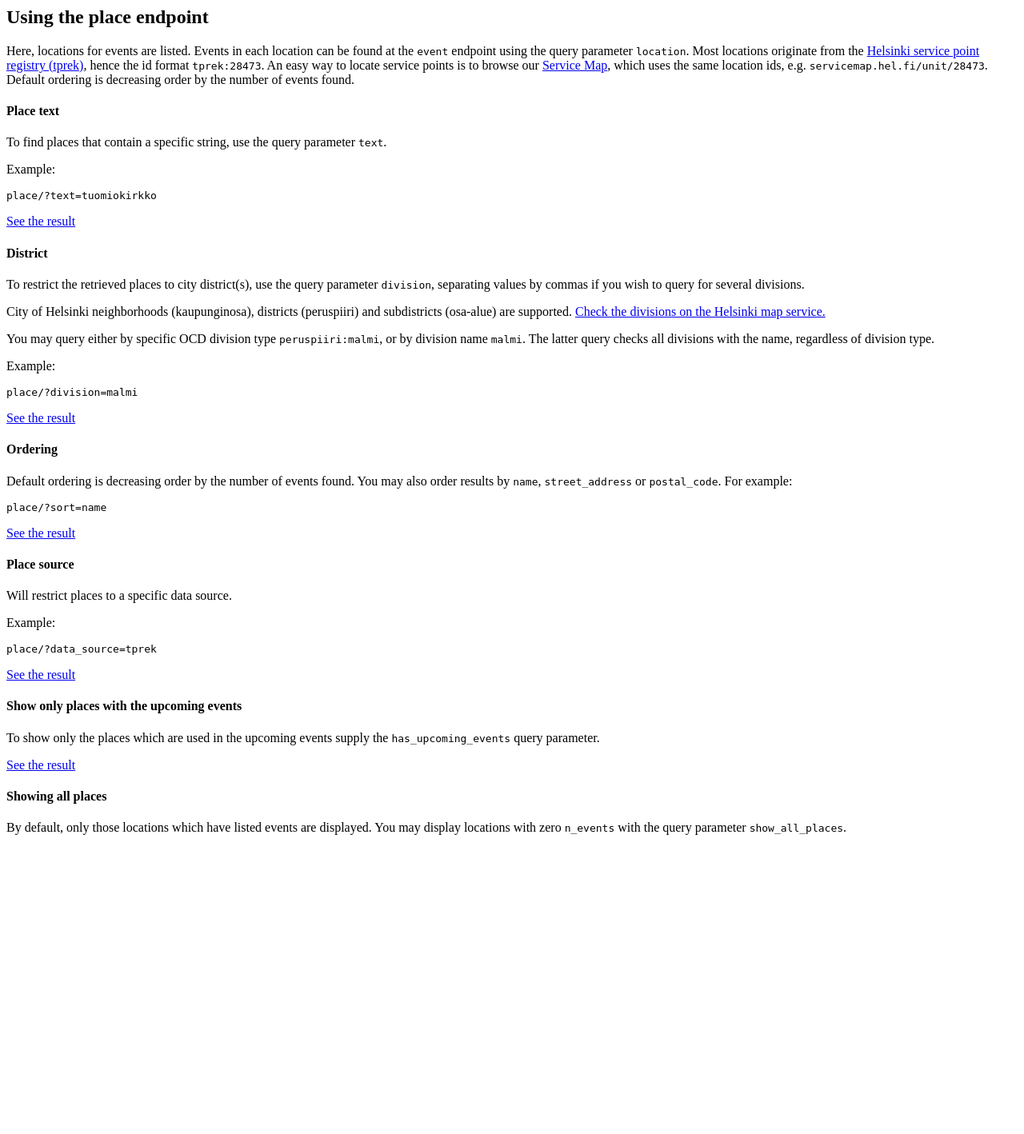
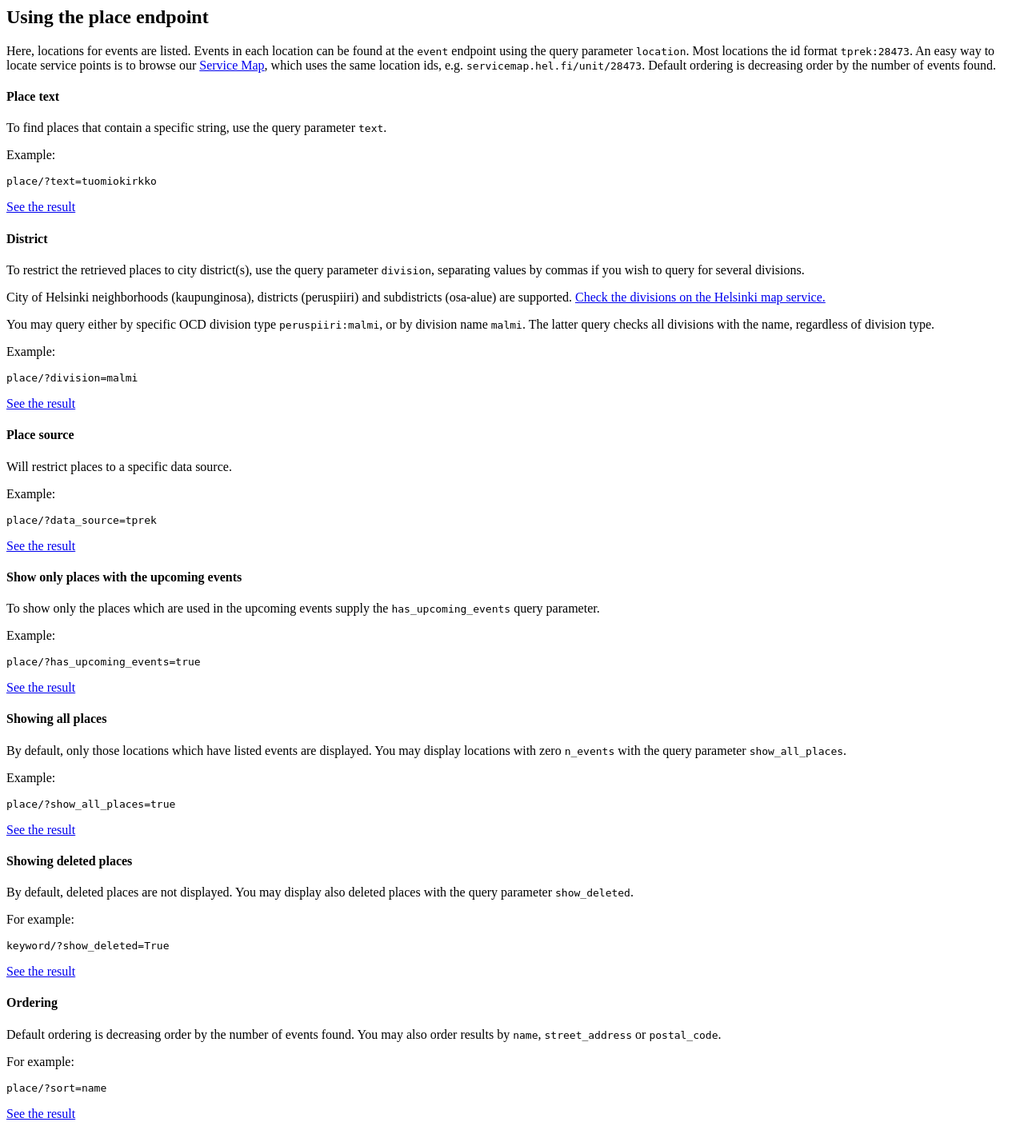
Before and after one commit to City-of-Helsinki/linkedevents, a Django app: template helevents/templates/rest_framework/place_list.html in a window 1280 px wide. Shown: the whole page at 80% size. Before the commit the page ends 1044 px from the top, so only its background shows below. Run offline with Django 3.2, Linux system fonts and the light colour scheme; the template is opened without the code that fills it, so the values that code supplies are empty.

Commit message:
Fix indentation in place list documentation template and add missing query parameters to it as well

```diff
--- a/helevents/templates/rest_framework/place_list.html
+++ b/helevents/templates/rest_framework/place_list.html
@@ -1,55 +1,65 @@
 <div class="panel panel-default">
     <div class="panel-body">
-
         <h2 id="using-place-endpoint">Using the place endpoint</h2>
         <p>Here, locations for events are listed. Events in each location can be found at the
             <code>event</code> endpoint using the query parameter <code>location</code>. Most locations
-    originate from the <a href="https://servicemap.hel.fi">Helsinki service point registry (tprek)</a>, hence
-the id format <code>tprek:28473</code>. An easy way to locate service points is
-        to browse our <a href="https://servicemap.hel.fi">Service Map</a>, which uses the same location ids,
-e.g. <code>servicemap.hel.fi/unit/28473</code>. Default ordering is decreasing order by the number of events found.</p>
+            the id format <code>tprek:28473</code>. An easy way to locate service points is to browse our
+            <a href="https://servicemap.hel.fi">Service Map</a>, which uses the same location ids, e.g.
+            <code>servicemap.hel.fi/unit/28473</code>.
+            Default ordering is decreasing order by the number of events found.</p>
+
         <h4 id="place-text">Place text</h4>
         <p>To find places that contain a specific string, use the query parameter <code>text</code>.</p>
         <p>Example:</p>
-<pre><code>place/?text=tuomiokirkko
-</code></pre>
+        <pre><code>place/?text=tuomiokirkko</code></pre>
         <p><a href="?text=tuomiokirkko" title="json">See the result</a></p>
+
         <h4 id="district">District</h4>
-<p>To restrict the retrieved places to city district(s), use the
-query parameter <code>division</code>, separating values by commas
-if you wish to query for several divisions.</p>
-<p>City of Helsinki neighborhoods (kaupunginosa), districts (peruspiiri)
-and subdistricts (osa-alue) are supported.
+        <p>To restrict the retrieved places to city district(s), use the query parameter <code>division</code>,
+            separating values by commas if you wish to query for several divisions.</p>
+        <p>City of Helsinki neighborhoods (kaupunginosa), districts (peruspiiri) and subdistricts
+            (osa-alue) are supported.
             <a href="http://kartta.hel.fi/?setlanguage=en&e=25498873&n=6674660&r=16&w=***&l=Karttasarja%2Ckaupunginosat%2Cosaalueet_WFS%2Cperuspiiri_WFS&o=100%2C100%2C100%2C100&swtab=kaikki">
-        Check the divisions on the Helsinki map service.</a>
-</p>
-<p>You may query either by specific OCD division type <code>peruspiiri:malmi</code>, or by division name
-<code>malmi</code>. The latter query checks all divisions with the name,
-regardless of division type.</p>
+                Check the divisions on the Helsinki map service.</a></p>
+        <p>You may query either by specific OCD division type <code>peruspiiri:malmi</code>,
+            or by division name <code>malmi</code>. The latter query checks all divisions with
+            the name, regardless of division type.</p>
         <p>Example:</p>
-<pre><code>place/?division=malmi
-</code></pre>
+        <pre><code>place/?division=malmi</code></pre>
         <p><a href="?division=malmi" title="json">See the result</a></p>
-<h4 id="ordering">Ordering</h4>
-<p>Default ordering is decreasing order by the number of events found.
-    You may also order results by <code>name</code>, <code>street_address</code> or <code>postal_code</code>.
-    For example:</p>
-<pre><code>place/?sort=name
-</code></pre>
-<p><a href="?sort=name" title="json">See the result</a></p>
+
         <h4 id="place-source">Place source</h4>
         <p>Will restrict places to a specific data source.</p>
         <p>Example:</p>
-<pre><code>place/?data_source=tprek
-</code></pre>
+        <pre><code>place/?data_source=tprek</code></pre>
         <p><a href="?data_source=tprek" title="json">See the result</a></p>
+
         <h4 id="show-places-with-upcoming-events">Show only places with the upcoming events</h4>
-<p>To show only the places which are used in the upcoming events supply the <code>has_upcoming_events</code> query parameter.</p>
-<p><a href="?has_upcoming_events=True" title="json">See the result</a></p>
+        <p>To show only the places which are used in the upcoming events supply the <code>has_upcoming_events</code>
+            query parameter.</p>
+        <p>Example:</p>
+        <pre><code>place/?has_upcoming_events=true</code></pre>
+        <p><a href="?has_upcoming_events=true" title="json">See the result</a></p>
+
         <h4 id="showing-all-places">Showing all places</h4>
-<p>By default, only those locations which have listed events are
-displayed. You may display locations with zero <code>n_events</code> with the
-    query parameter <code>show_all_places</code>.</p>
+        <p>By default, only those locations which have listed events are displayed. You may display
+            locations with zero <code>n_events</code> with the query parameter <code>show_all_places</code>.</p>
+        <p>Example:</p>
+        <pre><code>place/?show_all_places=true</code></pre>
+        <p><a href="?show_all_places=true" title="json">See the result</a></p>
 
+        <h4 id="showing-deleted-places">Showing deleted places</h4>
+        <p>By default, deleted places are not displayed. You may display also deleted places with the
+            query parameter <code>show_deleted</code>.</p>
+        <p>For example:</p>
+        <pre><code>keyword/?show_deleted=True</code></pre>
+        <p><a href="?show_deleted=True" title="json">See the result</a></p>
+
+        <h4 id="ordering">Ordering</h4>
+        <p>Default ordering is decreasing order by the number of events found. You may also order results
+            by <code>name</code>, <code>street_address</code> or <code>postal_code</code>.</p>
+        <p>For example:</p>
+        <pre><code>place/?sort=name</code></pre>
+        <p><a href="?sort=name" title="json">See the result</a></p>
     </div>
 </div>
```
Lines whose indentation alone changed are shown as unchanged.
